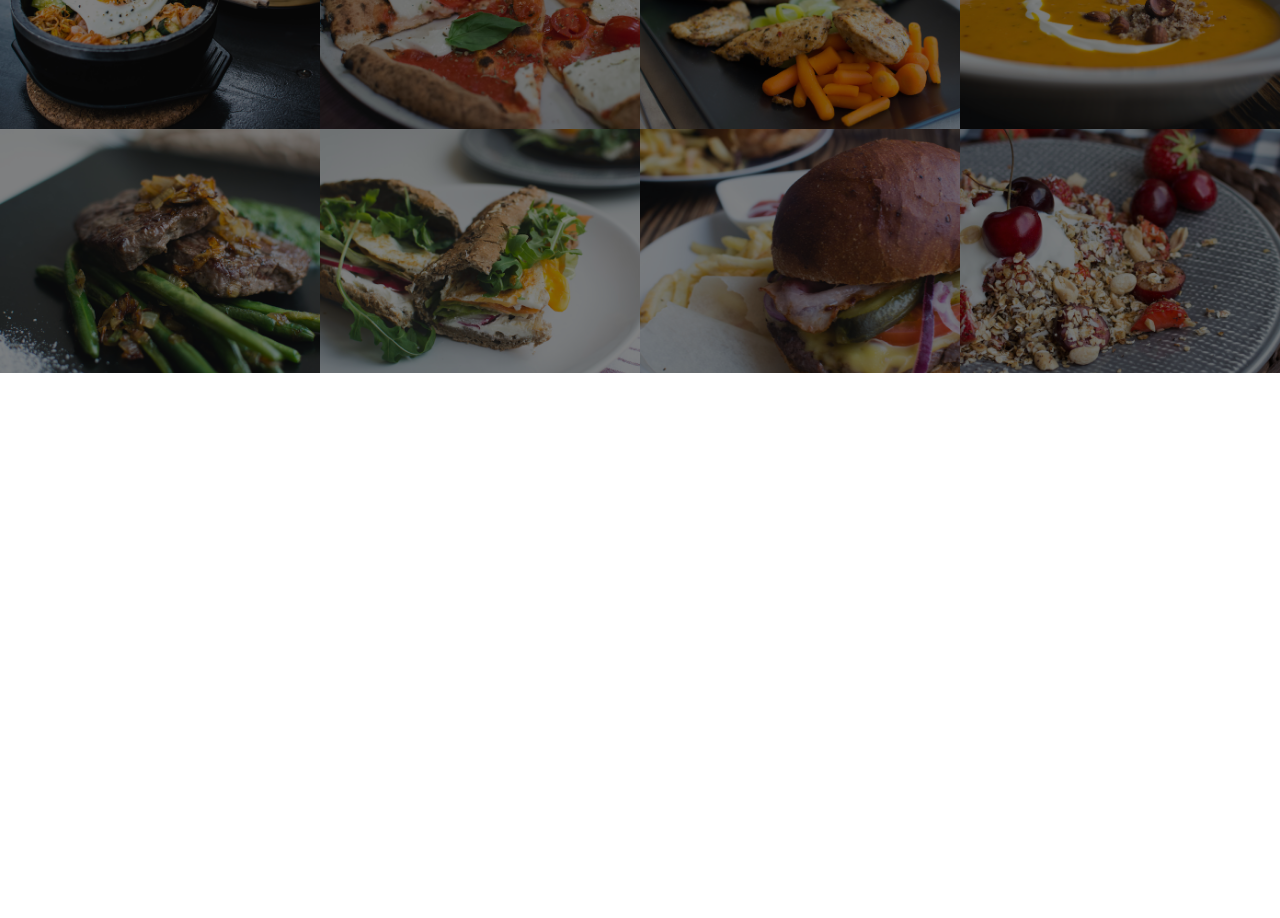
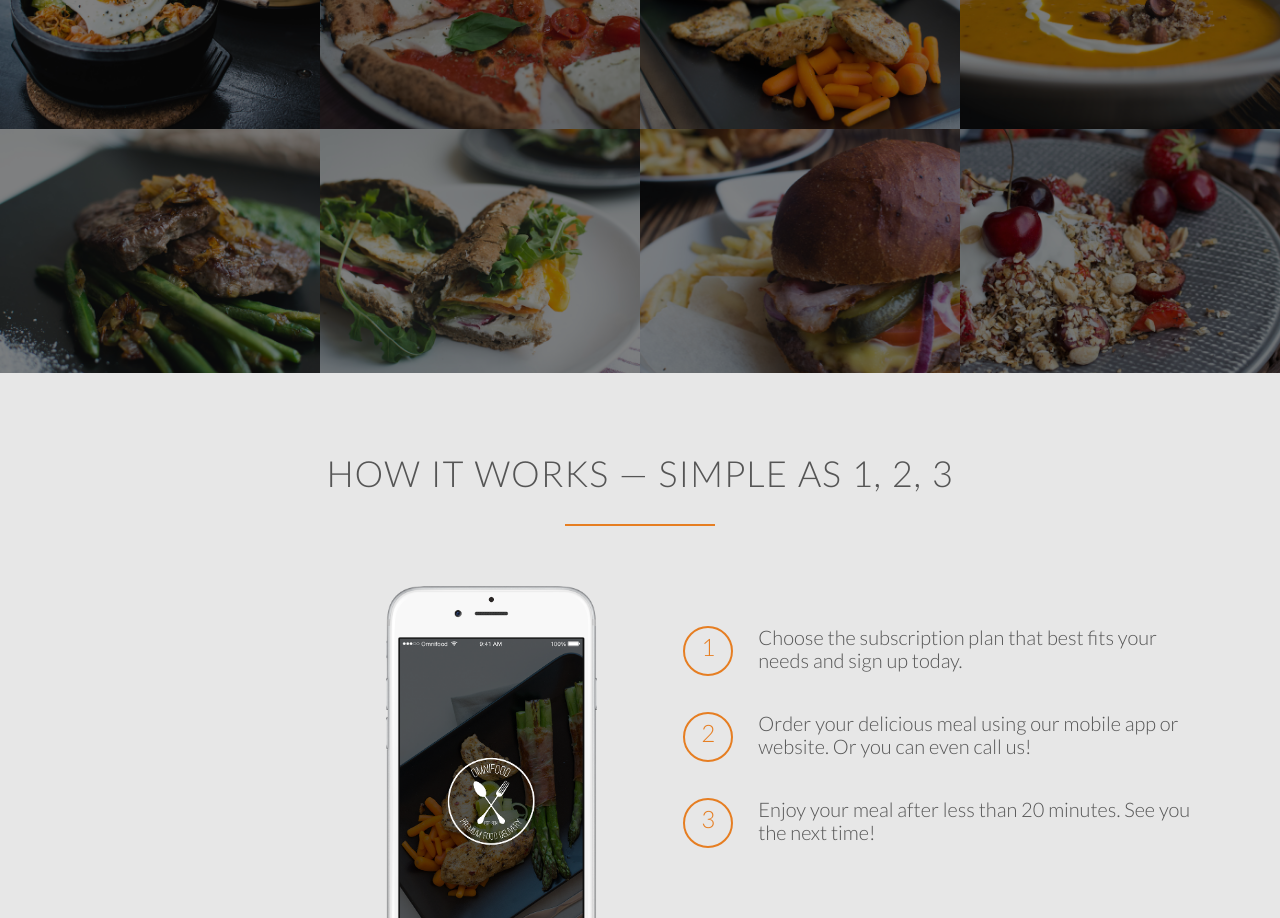
Before and after one commit to danielsanchezaracena/omnifood, a plain HTML site: page index.html in a window 1280 px wide. Shown: the part 1610-2528 px from the top of the page. Before the commit the page ends 1983 px from the top, so only its background shows below. Drawn offline with nearby package versions, Linux system fonts and the light colour scheme.

Commit message:
Omnifood How it works section finished

```diff
--- a/index.html
+++ b/index.html
@@ -88,7 +88,7 @@
       <div></div>
     </section>
     <section class="section-meals">
-      <ul class="meals-showcase">
+      <ul class="meals-showcase clearfix">
         <li>
           <figure>
               <img src="resources/img/1.jpg" alt="Korean bibimbap with egg and vegetables.">
@@ -110,7 +110,7 @@
             </figure>
         </li>
       </ul>
-      <ul class="meals-showcase">
+      <ul class="meals-showcase clearfix">
         <li>
           <figure>
               <img src="resources/img/5.jpg" alt="Paleo beef steak with vegetables.">
@@ -133,15 +133,38 @@
         </li>
       </ul>
     </section>
+    <section class="section-steps">
+      <div class="row">
+        <h2>How it works &mdash; Simple as 1, 2, 3</h2>
+      <div class="row">
+        <div class="col span-1-of-2 steps-box">
+          <img class="iphone-app" src="resources/img/app-iPhone.png" alt="Omnifood app on iphone">
+        </div>
+        <div class="col span-1-of-2 steps-box">
+        <div>
+          <div class="work-step">
+            <div>1</div>
+            <p>Choose the subscription plan that best fits your needs and sign up today.</p>
+          </div>
+          <div class="work-step">
+            <div>2</div>
+            <p>Order your delicious meal using our mobile app or website. Or you can even call us!</p>
+          </div>
+          <div class="work-step">
+            <div>3</div>
+            <p>Enjoy your meal after less than 20 minutes. See you the next time!</p>
+          </div>
+          <a href="#" class="btn-app"><img src="resources/img/download-app-ios.png" alt="App Store Button"/></a>
+          <a href="#" class="btn-app"><img src="resources/img/download-app-android.png" alt="Play Store Button"/></a>
+        </div>
+        </div>
+      </div>
+      </div>
+    </section>
   </body>
 </html>
 <!--
-1.
-2.
-3.
-4.
-5.
-6.
-7.
-8.
+
+
+
 -->
--- a/resources/css/style.css
+++ b/resources/css/style.css
@@ -14,6 +14,15 @@ html{
     font-size: 20px;
     font-weight: 300;
     text-rendering: optimizeLegibility;
+}
+
+.clearfix{zoom:1}
+.clearfix:after{
+    content:'.';
+    clear:both;
+    display:block;
+    height:0;
+    visibility: hidden;
 }
 
 /*****REUSABLE COMPONENTS*****/
@@ -208,3 +217,48 @@ background-color:#000;
     transform:scale(1.03);
     opacity:1
 }
+
+/***** HOW IT WORKS *****/
+.section-steps{
+    background-color: rgb(231, 231, 231);
+}
+.steps-box:first-child{
+    text-align: right;
+    padding-right:3%;
+    margin-top:30px;
+}
+
+.steps-box:last-child{
+    padding-left:3%;
+    margin-top:70px;
+}
+
+.iphone-app{
+    width:40%;
+}
+
+.work-step{
+margin-bottom: 40px;
+}
+
+.work-step:last-of-type{
+    margin-bottom: 80px;
+    }
+
+.work-step div{
+    float: left;
+    margin-right:25px;
+    font-size:120%;
+    text-align:center;
+    border:2px solid var(--baseOrangeColor);
+    border-radius: 50%;
+    padding:5px;
+    height:50px;
+    width:50px;
+    color:var(--baseOrangeColor);
+}
+
+.btn-app img{
+height:50px;
+width: auto;
+}
```
Also changed, not shown: resources/img/download-app-ios.png (added).
